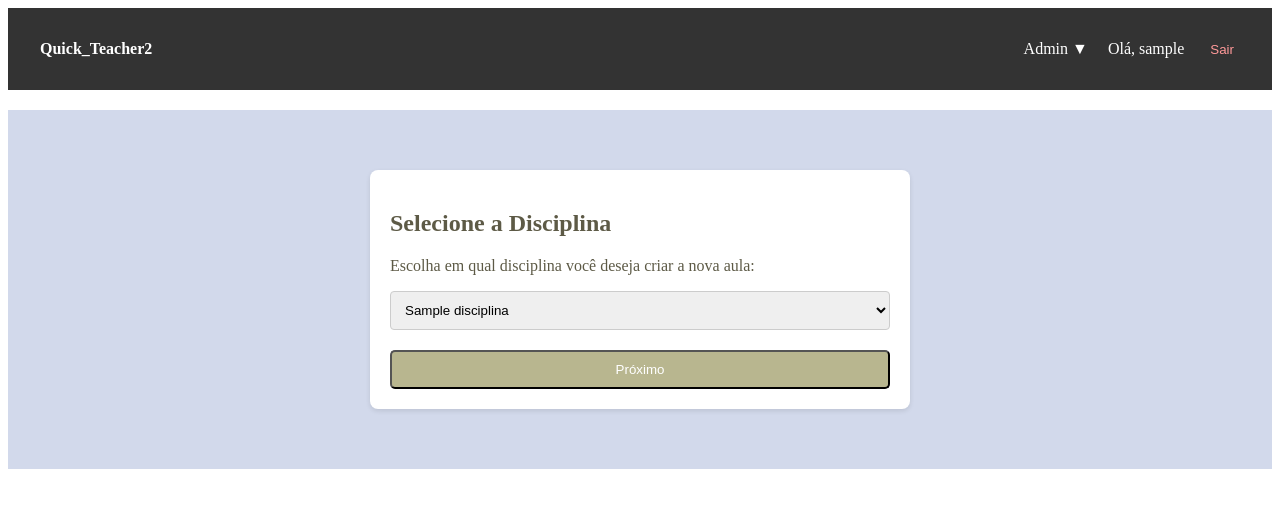
After one commit to Rick86Vale/quick_teacher2, a Django app: page /aula/selecionar-disciplina/ in a window 1280 px wide. The commit adds this page. Shown: the top 508 px of the page. Run offline with Django 5.2, Linux system fonts and the light colour scheme; a user stored in the database is signed in; tables that the repository leaves empty hold one stand-in row (values such as "Sample post").

Commit message:
refactor: implementa seletor de disciplina para criação rápida de aulas via navbar e corrige permissões de acesso de alunos às aulas.

```diff
--- a/academico/urls.py
+++ b/academico/urls.py
@@ -46,6 +46,7 @@ urlpatterns = [
     path('aula/<int:aula_id>/', views.visualizar_aula, name='visualizar_aula'),
     # Nova rota adicionada:
     path('aula/<int:aula_id>/recursos/', views.gerenciar_recursos, name='gerenciar_recursos'),
+    path('aula/selecionar-disciplina/', views.selecionar_disciplina_para_aula, name='selecionar_disciplina_para_aula'),
 
     # 7. Aluno (Vínculos e Visualização)
     path('aluno/minhas-disciplinas/', views.ver_disciplinas_do_aluno, name='ver_disciplinas_aluno'),
--- a/academico/views/aulas.py
+++ b/academico/views/aulas.py
@@ -125,3 +125,14 @@ def editar_aula(request, pk):
         form = AulaForm(instance=aula)
 
     return render(request, 'academico/editar_aula.html', {'form': form, 'aula': aula})
+
+@login_required
+def selecionar_disciplina_para_aula(request):
+    # Lista apenas as disciplinas que pertencem a este professor
+    disciplinas = Disciplina.objects.filter(professor=request.user)
+
+    if request.method == 'POST':
+        disciplina_id = request.POST.get('disciplina_id')
+        return redirect('criar_aula', disciplina_id=disciplina_id)
+
+    return render(request, 'academico/selecionar_disciplina.html', {'disciplinas': disciplinas})
--- /dev/null
+++ b/templates/academico/selecionar_disciplina.html
@@ -0,0 +1,22 @@
+{% extends 'base.html' %}
+
+{% block content %}
+<div style="max-width: 500px; margin: 40px auto; padding: 20px; background: white; border-radius: 8px; box-shadow: 0 2px 5px rgba(0,0,0,0.1);">
+    <h2>Selecione a Disciplina</h2>
+    <p>Escolha em qual disciplina você deseja criar a nova aula:</p>
+
+    <form method="post">
+        {% csrf_token %}
+        <div style="margin-bottom: 20px;">
+            <select name="disciplina_id" required style="width: 100%; padding: 10px; border-radius: 4px; border: 1px solid #ccc;">
+                {% for d in disciplinas %}
+                    <option value="{{ d.pk }}">{{ d.nome }}</option>
+                {% empty %}
+                    <option disabled>Nenhuma disciplina encontrada</option>
+                {% endfor %}
+            </select>
+        </div>
+        <button type="submit" class="btn-primary" style="width: 100%; padding: 10px;">Próximo</button>
+    </form>
+</div>
+{% endblock %}
--- a/templates/partials/navbar.html
+++ b/templates/partials/navbar.html
@@ -32,7 +32,7 @@
                         <li><a href="{% url 'criar_area' %}">+ Nova Área</a></li>
                         <li><a href="{% url 'criar_turma' %}">+ Nova Turma</a></li>
                         <li><a href="{% url 'criar_disciplina' %}">+ Nova Disciplina</a></li>
-                        <li><a href="{% url 'listar_disciplinas' %}">+ Nova Aula</a></li>
+                        <li><a href="{% url 'selecionar_disciplina_para_aula' %}">+ Nova Aula</a></li>
                     </ul>
                 </li>
             {% endif %}
```
